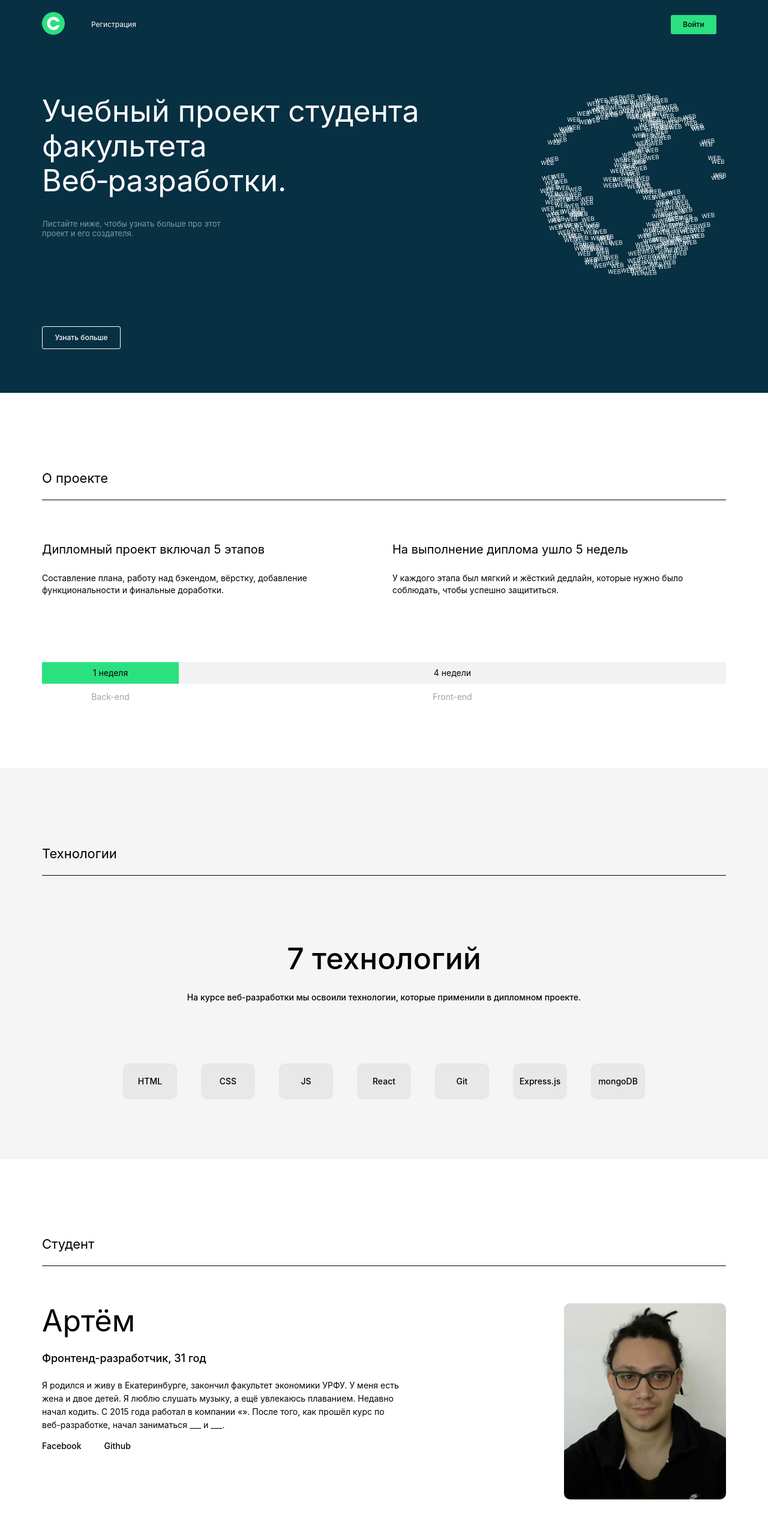
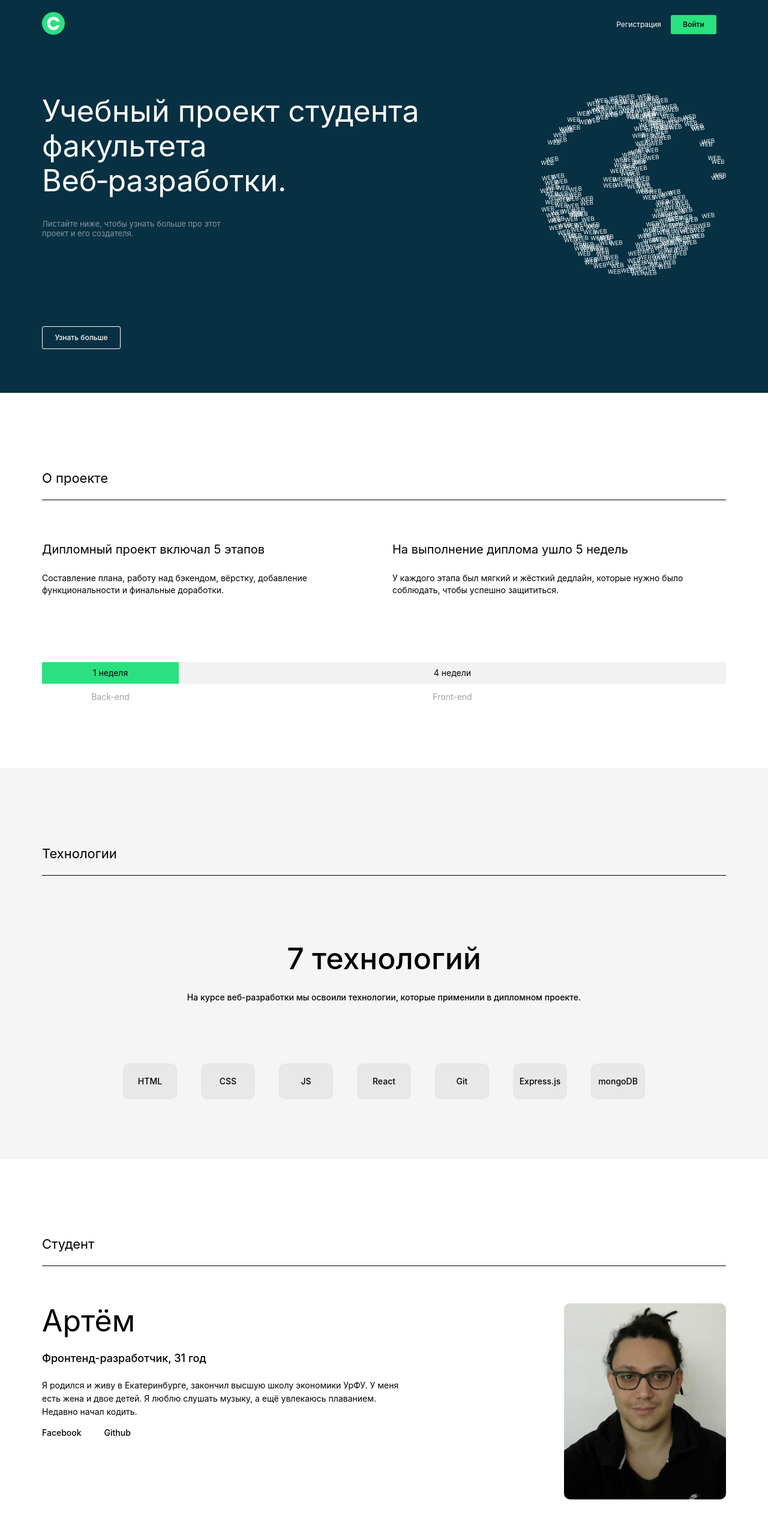
Before and after one commit to temmmus/movies-explorer-frontend, a React (Create React App) app: page / in a window 1280 px wide. Shown: the top 2566 px of the page at 60% size. Built offline with nearby package versions, Linux system fonts and the light colour scheme.

Commit message:
фикс хедера, компонент Main заменен с div на main, изменено описание о себе

```diff
--- a/src/components/AboutMe/AboutMe.js
+++ b/src/components/AboutMe/AboutMe.js
@@ -10,7 +10,7 @@ function AboutMe() {
                 <article className="about-me__article">
                     <h3 className="about-me__subtitle">Артём</h3>
                     <h4 className="about-me__subsubtitle">Фронтенд-разработчик, 31 год</h4>
-                    <p className="about-me__text">Я родился и живу в Екатеринбурге, закончил факультет экономики УРФУ. У меня есть жена и двое детей. Я люблю слушать музыку, а ещё увлекаюсь плаванием. Недавно начал кодить. С 2015 года работал в компании «». После того, как прошёл курс по веб-разработке, начал заниматься ___ и ___.</p>
+                    <p className="about-me__text">Я родился и живу в Екатеринбурге, закончил высшую школу экономики УрФУ. У меня есть жена и двое детей. Я люблю слушать музыку, а ещё увлекаюсь плаванием. Недавно начал кодить.</p>
                     <ul className="about-me__links">
                         <li><a href="https://www.facebook.com/" target="_blank" rel="noreferrer" className="about-me__link">Facebook</a></li>
                         <li><a href="https://github.com/" target="_blank" rel="noreferrer" className="about-me__link">Github</a></li>
--- a/src/components/Header/Header.css
+++ b/src/components/Header/Header.css
@@ -18,6 +18,10 @@
     list-style-type: none;
     display: flex;
     align-items: center;
+    justify-content: flex-end;
+}
+
+.header__links_logedin {
     justify-content: space-between;
 }
 
--- a/src/components/Header/Header.js
+++ b/src/components/Header/Header.js
@@ -9,7 +9,7 @@ function Header({theme, loggedIn}) {
       // <header className={`header ${theme === 'dark' ? 'header_theme_dark' : null}`}>
       <header className='header header_theme_white'>
         <Logo />
-        <nav className="header__links">
+        <nav className="header__links header__links_logedin">
           <div className='header__wrapper'>
             <Link className='header__link header__link_color_black' to='/movies'>Фильмы</Link>
             <Link className='header__link header__link_color_black' to='/saved-movies'>Сохраненные фильмы</Link>
--- a/src/components/Main/Main.js
+++ b/src/components/Main/Main.js
@@ -9,7 +9,7 @@ import Footer from '../Footer/Footer';
 
 function Main() {
   return (
-    <div className="main">
+    <main className="main">
       <Header loggedIn={false}/>
       <Promo/>
       <AboutProject/>
@@ -17,7 +17,7 @@ function Main() {
       <AboutMe/>
       <Portfolio/>
       <Footer/>
-    </div>
+    </main>
   );
 }
 
```
